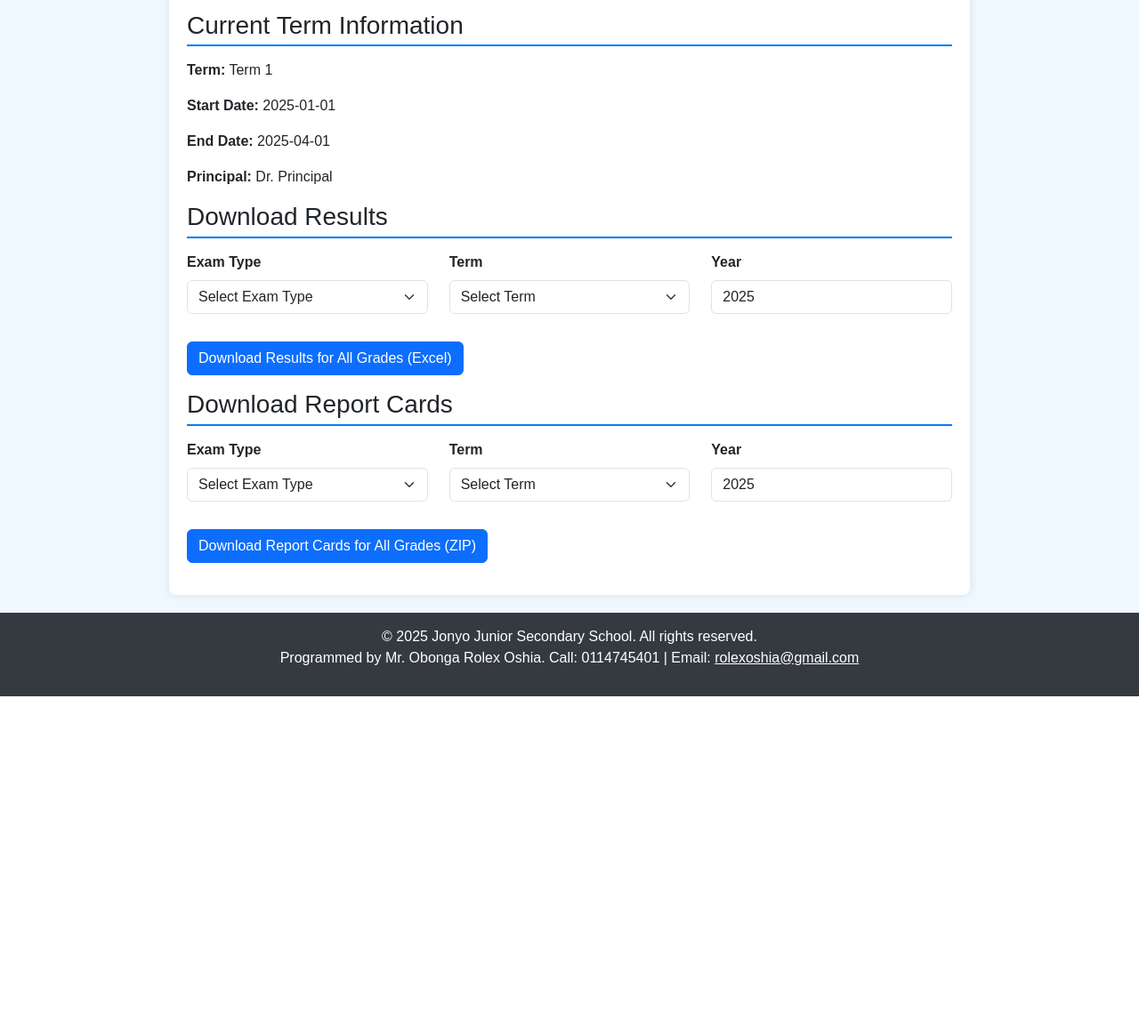
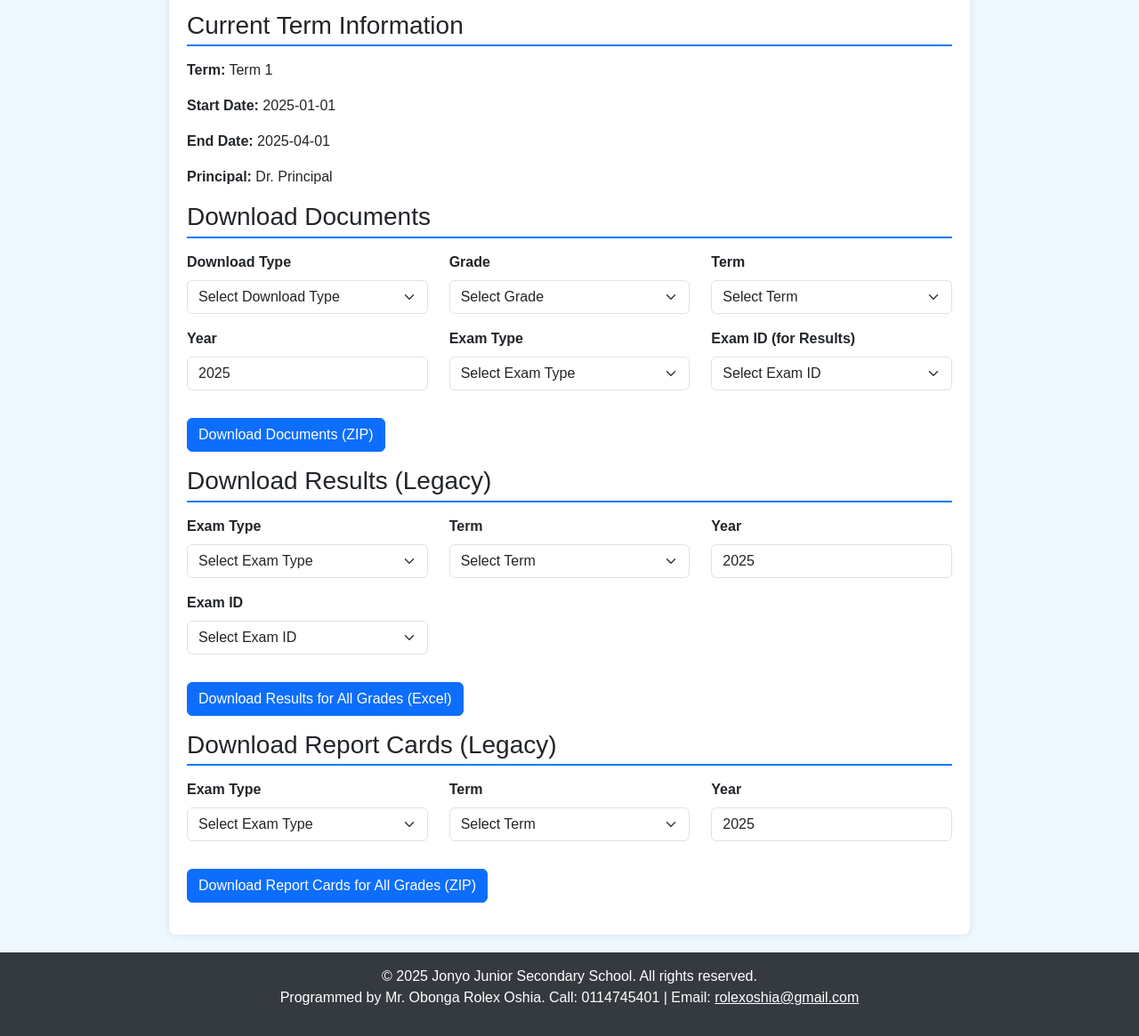
Before and after one commit to rolex2-2/jonyo-management-system, a Flask app: page /admin_dashboard in a window 1280 px wide. Shown: the part 1054-2219 px from the top of the page at 89% size. Before the commit the page ends 1837 px from the top, so only its background shows below. Run offline with Flask 3, Linux system fonts and the light colour scheme; a user stored in the database is signed in; data comes from the database, SQL or seed files in the repository; parts of the project's set-up code (start-up, migrations or seed data) failed here and were passed over; some libraries are stand-ins or nearby versions.

Commit message:
Update admin_dashboard.html

```diff
--- a/templates/admin_dashboard.html
+++ b/templates/admin_dashboard.html
@@ -69,6 +69,11 @@
             font-size: 0.9em;
             color: #666;
             margin-bottom: 15px;
+        }
+        .tooltip-icon {
+            cursor: help;
+            margin-left: 5px;
+            font-size: 0.9em;
         }
     </style>
 </head>
@@ -206,18 +211,26 @@
             <p>No term information set.</p>
         {% endif %}
 
-        <h3 class="section-title">Download Results</h3>
-        <form action="{{ url_for('download_results') }}" method="POST" aria-label="Download Results Form">
+        <h3 class="section-title">Download Documents<i class="bi bi-info-circle tooltip-icon" data-bs-toggle="tooltip" data-bs-placement="top" title="Download report cards, results, or both in a single ZIP file."></i></h3>
+        <form action="{{ url_for('admin_download.admin_download') }}" method="POST" aria-label="Download Documents Form">
             <input type="hidden" name="csrf_token" value="{{ csrf_token() }}">
-            <input type="hidden" name="grades" value="Grade 7,Grade 8,Grade 9">
             <div class="row">
                 <div class="col-md-4 mb-3">
-                    <label for="exam_type_download" class="form-label">Exam Type</label>
-                    <select class="form-select" id="exam_type_download" name="exam_type" required aria-required="true">
-                        <option value="" disabled selected>Select Exam Type</option>
-                        <option value="Mid Term">Mid Term</option>
-                        <option value="End Term">End Term</option>
-                        <option value="CAT">CAT</option>
+                    <label for="download_type" class="form-label">Download Type</label>
+                    <select class="form-select" id="download_type" name="download_type" required aria-required="true">
+                        <option value="" disabled selected>Select Download Type</option>
+                        <option value="report_cards">Report Cards</option>
+                        <option value="results">Results</option>
+                        <option value="both">Both Report Cards and Results</option>
+                    </select>
+                </div>
+                <div class="col-md-4 mb-3">
+                    <label for="grade_download" class="form-label">Grade</label>
+                    <select class="form-select" id="grade_download" name="grade" required aria-required="true">
+                        <option value="" disabled selected>Select Grade</option>
+                        <option value="Grade 7">Grade 7</option>
+                        <option value="Grade 8">Grade 8</option>
+                        <option value="Grade 9">Grade 9</option>
                     </select>
                 </div>
                 <div class="col-md-4 mb-3">
@@ -233,13 +246,73 @@
                     <label for="year_download" class="form-label">Year</label>
                     <input type="number" class="form-control" id="year_download" name="year" value="{{ current_year }}" min="2020" max="2030" required aria-required="true">
                 </div>
+                <div class="col-md-4 mb-3">
+                    <label for="exam_type_download" class="form-label">Exam Type</label>
+                    <select class="form-select" id="exam_type_download" name="exam_type" required aria-required="true">
+                        <option value="" disabled selected>Select Exam Type</option>
+                        <option value="Mid Term">Mid Term</option>
+                        <option value="End Term">End Term</option>
+                        <option value="CAT">CAT</option>
+                    </select>
+                </div>
+                <div class="col-md-4 mb-3">
+                    <label for="exam_id_download" class="form-label">Exam ID (for Results)</label>
+                    <select class="form-select" id="exam_id_download" name="exam_id" required aria-required="true">
+                        <option value="" disabled selected>Select Exam ID</option>
+                        {% for exam in exams %}
+                            <option value="{{ exam[0] }}">{{ exam[1] }}</option>
+                        {% endfor %}
+                    </select>
+                </div>
+            </div>
+            <div class="mb-3">
+                <button type="submit" class="btn btn-primary">Download Documents (ZIP)</button>
+            </div>
+        </form>
+
+        <h3 class="section-title">Download Results (Legacy)</h3>
+        <form action="{{ url_for('download_results') }}" method="POST" aria-label="Download Results Form">
+            <input type="hidden" name="csrf_token" value="{{ csrf_token() }}">
+            <input type="hidden" name="grades" value="Grade 7,Grade 8,Grade 9">
+            <div class="row">
+                <div class="col-md-4 mb-3">
+                    <label for="exam_type_download_results" class="form-label">Exam Type</label>
+                    <select class="form-select" id="exam_type_download_results" name="exam_type" required aria-required="true">
+                        <option value="" disabled selected>Select Exam Type</option>
+                        <option value="Mid Term">Mid Term</option>
+                        <option value="End Term">End Term</option>
+                        <option value="CAT">CAT</option>
+                    </select>
+                </div>
+                <div class="col-md-4 mb-3">
+                    <label for="term_download_results" class="form-label">Term</label>
+                    <select class="form-select" id="term_download_results" name="term" required aria-required="true">
+                        <option value="" disabled selected>Select Term</option>
+                        <option value="Term 1">Term 1</option>
+                        <option value="Term 2">Term 2</option>
+                        <option value="Term 3">Term 3</option>
+                    </select>
+                </div>
+                <div class="col-md-4 mb-3">
+                    <label for="year_download_results" class="form-label">Year</label>
+                    <input type="number" class="form-control" id="year_download_results" name="year" value="{{ current_year }}" min="2020" max="2030" required aria-required="true">
+                </div>
+                <div class="col-md-4 mb-3">
+                    <label for="exam_id_download_results" class="form-label">Exam ID</label>
+                    <select class="form-select" id="exam_id_download_results" name="exam_id" required aria-required="true">
+                        <option value="" disabled selected>Select Exam ID</option>
+                        {% for exam in exams %}
+                            <option value="{{ exam[0] }}">{{ exam[1] }}</option>
+                        {% endfor %}
+                    </select>
+                </div>
             </div>
             <div class="mb-3">
                 <button type="submit" class="btn btn-primary">Download Results for All Grades (Excel)</button>
             </div>
         </form>
 
-        <h3 class="section-title">Download Report Cards</h3>
+        <h3 class="section-title">Download Report Cards (Legacy)</h3>
         <form action="{{ url_for('download_report_cards') }}" method="POST" aria-label="Download Report Cards Form">
             <input type="hidden" name="csrf_token" value="{{ csrf_token() }}">
             <input type="hidden" name="grades" value="Grade 7,Grade 8,Grade 9">
@@ -277,5 +350,12 @@
         Programmed by Mr. Obonga Rolex Oshia. Call: 0114745401 | Email: <a href="mailto:rolexoshia@gmail.com">rolexoshia@gmail.com</a></p>
     </footer>
     <script src="https://cdn.jsdelivr.net/npm/bootstrap@5.3.0/dist/js/bootstrap.bundle.min.js"></script>
+    <script>
+        // Initialize tooltips
+        var tooltipTriggerList = [].slice.call(document.querySelectorAll('[data-bs-toggle="tooltip"]'))
+        var tooltipList = tooltipTriggerList.map(function (tooltipTriggerEl) {
+            return new bootstrap.Tooltip(tooltipTriggerEl)
+        })
+    </script>
 </body>
 </html>
```
